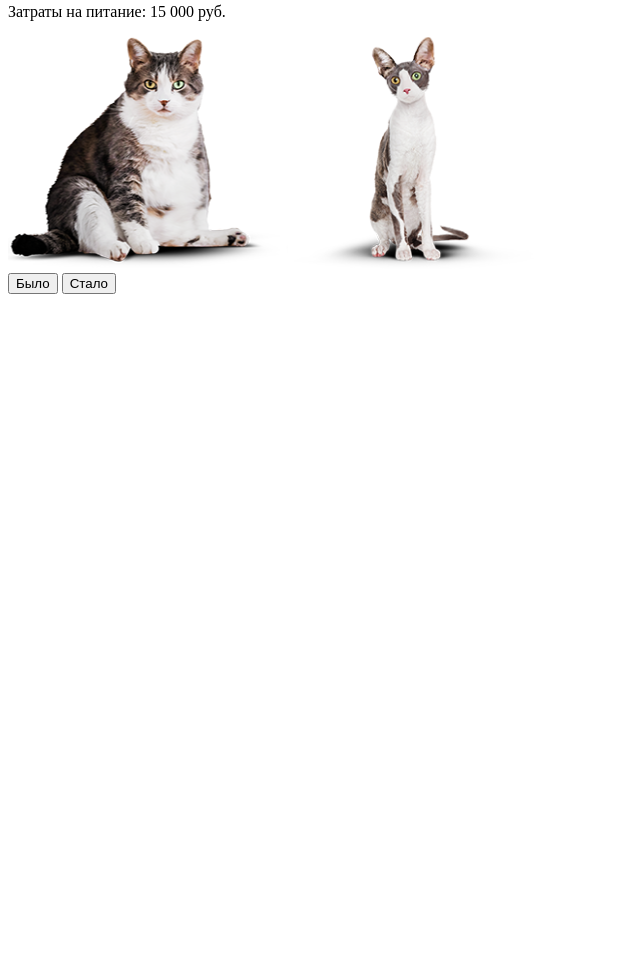
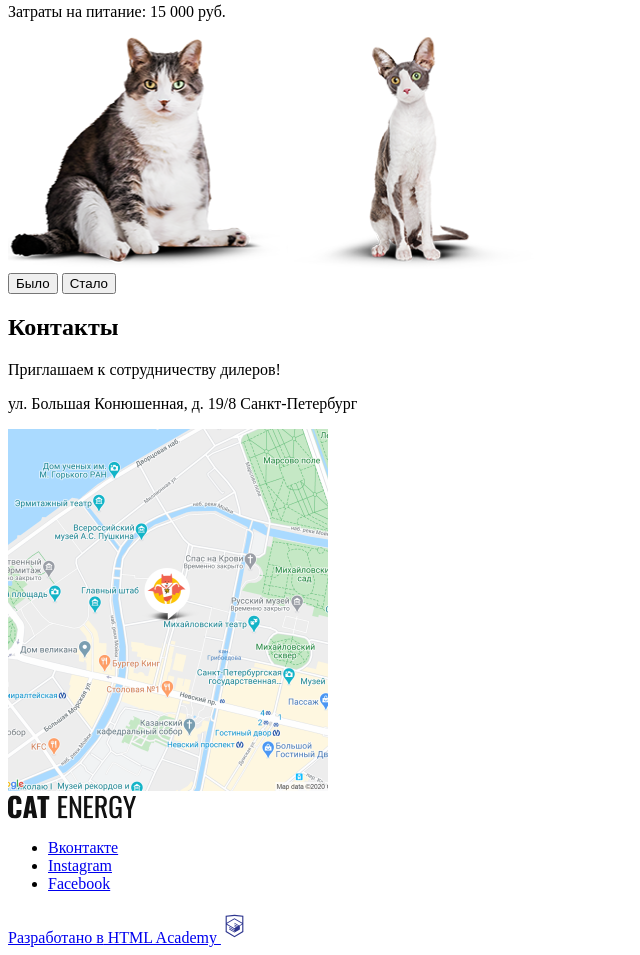
Before and after one commit to Vasya050/Cat-energy, a website: page source/index.html in a window 1280 px wide. Shown: the part 1123-2078 px from the top of the page, without its empty margins (0-640 px from the left). Before the commit the page ends 1425 px from the top, so only its background shows below. Drawn offline with Linux system fonts and the light colour scheme.

Commit message:
added HTML markup and corrected the names of the pictures

```diff
--- a/source/index.html
+++ b/source/index.html
@@ -1,15 +1,18 @@
 <!DOCTYPE html>
 <html class="page" lang="ru">
+
   <head>
     <meta charset="utf-8">
     <title>Cat energy - Функциональное питание для котов</title>
   </head>
+
   <body class="page__body">
+
     <header class="page__header page-header">
       <nav class="page-header__nav">
         <a class="page-header__logo logo">
-          <img class="logo__image" src="img/logo-mobile.svg" width="34" height="38" alt="Cat energy">
-          <img class="logo__sign" src="img/logo-mobile-2.svg" width="101" height="18" alt="" aria-hidden="true">
+          <img class="logo__image" src="img/logo-image.svg" width="34" height="38" alt="Cat energy">
+          <img class="logo__sign" src="img/logo-sign.svg" width="101" height="18" alt="" aria-hidden="true">
         </a>
 
         <button class="page-header__toggler" type="button">
@@ -37,7 +40,7 @@
         <p class="promo__text">
           Занялся собой? Займись котом!
         </p>
-        <img class="promo__image" src="img/index-can-mobile 1.png" width="280" height="270" alt="Банка куринного корма Cat Energy PRO 500 г">
+        <img class="promo__image" src="img/index-can-mini.png" width="280" height="270" alt="Банка куринного корма Cat Energy PRO 500 г">
         <a class="promo__button button" href="./form.html">Подобрать программу</a>
       </header>
 
@@ -96,8 +99,8 @@
         <p class="example__spending">Затраты на питание: 15 000 руб.</p>
 
         <div class="example__images">
-          <img class="example__image" src="img/before-mobile 1.png" width="280" height="232" alt="Кот до употребления корма: выглядит ленивым, толстым и страшным">
-          <img class="example__image" src="img/after-mobile 1.png" width="243" height="232" alt="Кот после употребления корма: выглядит молодым, худым и бодрым">
+          <img class="example__image" src="img/before-mini.png" width="280" height="232" alt="Кот до употребления корма: выглядит ленивым, толстым и страшным">
+          <img class="example__image" src="img/after-mini.png" width="243" height="232" alt="Кот после употребления корма: выглядит молодым, худым и бодрым">
         </div>
 
         <div class="example__switcher switcher">
@@ -106,7 +109,39 @@
         </div>
       </section>
 
+      <footer class="page-main__footer contacts">
+        <h2 class="visually-hidden">Контакты</h2>
+        <p class="contacts__heading">Приглашаем к сотрудничеству дилеров!</p>
+        <p class="contacts__adress">ул. Большая Конюшенная, д. 19/8 Санкт-Петербург</p>
+        <img class="contacts__map" src="img/location.png" width="320" height="362" alt="Карта местонахождения КэтЭнерджи">
+      </footer>
     </main>
 
+    <footer class="page__footer page-footer">
+      <img class="page-footer__logo" src="img/logo-sign.svg" width="128" height="24" alt="Cat Energy">
+
+      <ul class="page-footer__social social">
+        <li class="social-item">
+          <a class="social-link" href="#">
+            <span class="visually-hidden">Вконтакте</span>
+          </a>
+        </li>
+        <li class="social-item">
+          <a class="social-link" href="#">
+            <span class="visually-hidden">Instagram</span>
+          </a>
+        </li>
+        <li class="social-item">
+          <a class="social-link" href="#">
+            <span class="visually-hidden">Facebook</span>
+          </a>
+        </li>
+      </ul>
+
+      <a class="page-footer__developer developer" href="#">
+        <span class="visually-hidden">Разработано в</span> HTML Academy
+        <img class="developer__image" src="img/htmlacademy.svg" width="27" height="34" alt="" aria-hidden="true">
+      </a>
+    </footer>
   </body>
 </html>
```
Also changed, not shown: source/img/after-mini.png (renamed from source/img/after-mobile 1.png), source/img/before-mini.png (renamed from source/img/before-mobile 1.png), source/img/index-can-mini.png (renamed from source/img/index-can-mobile 1.png), source/img/location.png (added), source/img/logo-image.svg (renamed from source/img/logo-mobile.svg), source/img/logo-sign.svg (renamed from source/img/logo-mobile-2.svg).
